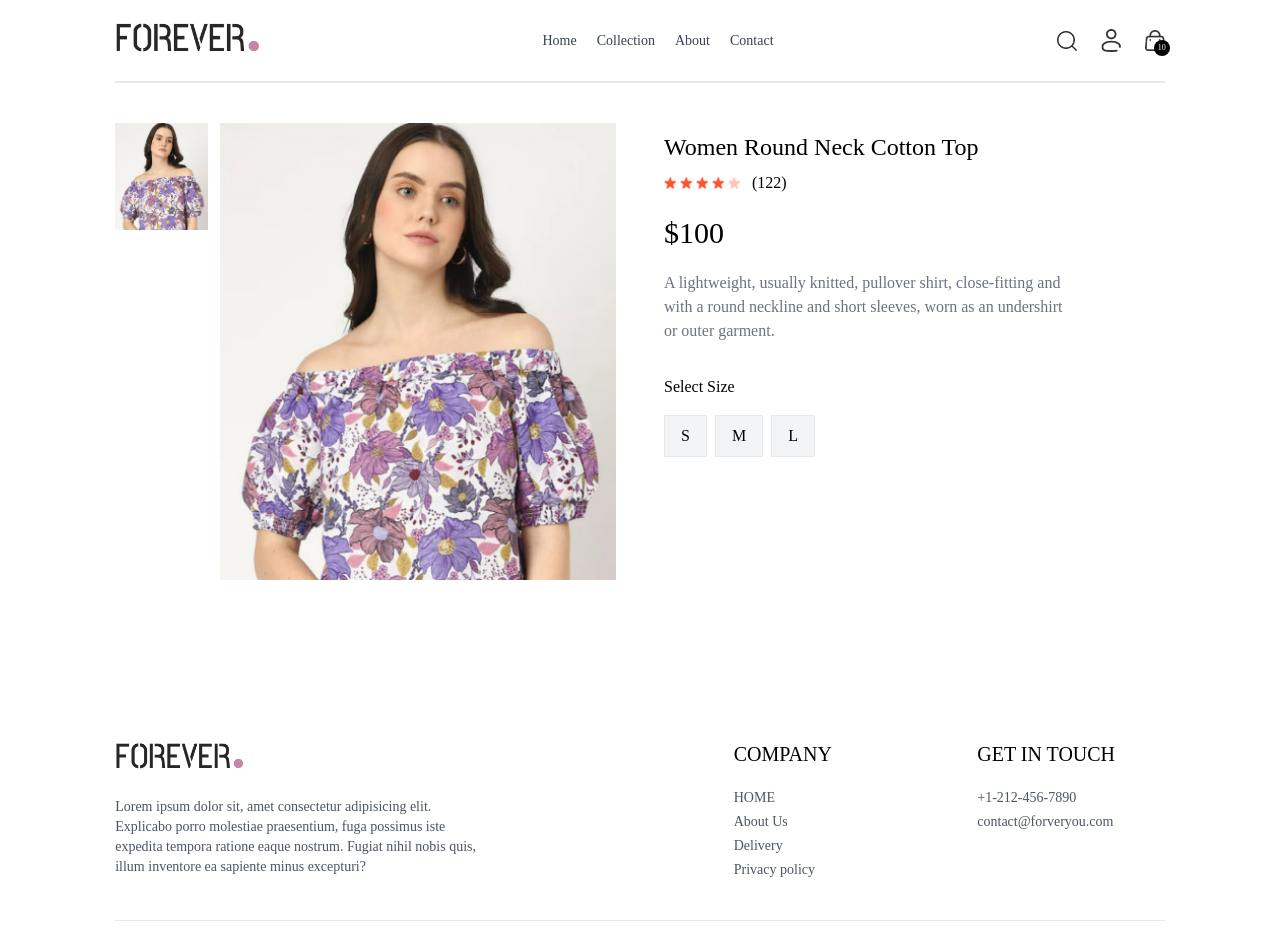
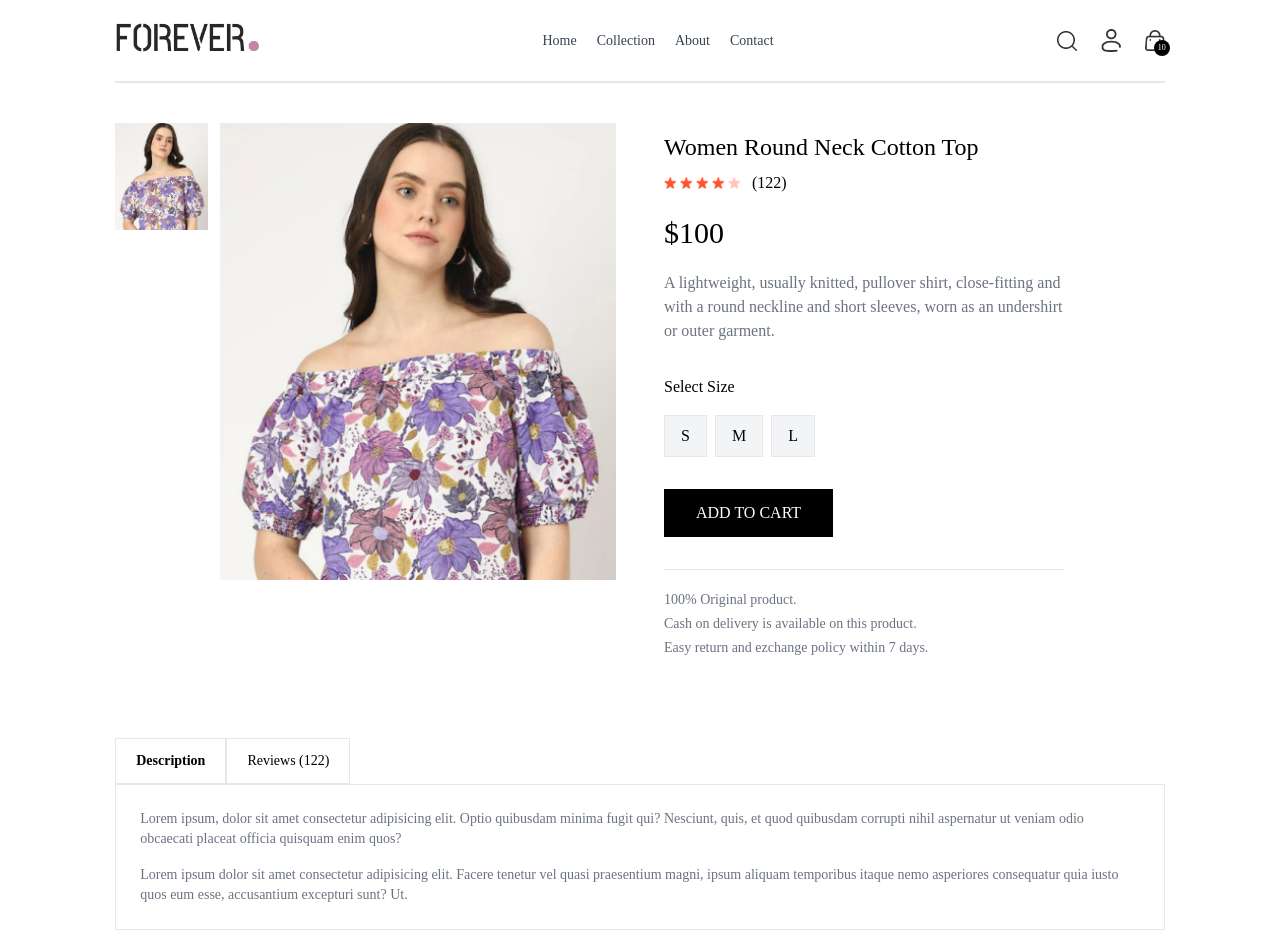
Before and after one commit to Huntercoding02/e-commerce, a React (Vite) app: page /product/aaaaa in a window 1280 px wide. Shown: the top 942 px of the page. Built offline with nearby package versions, Linux system fonts and the light colour scheme.

Commit message:
feat : add button and description

```diff
--- /dev/null
+++ b/src/components/RelatedProducts.jsx
@@ -0,0 +1,21 @@
+import React, { useContext, useEffect, useState } from 'react'
+import { ShopContext } from '../context/ShopCentext'
+
+const RelatedProducts = ({category,subCategory}) => {
+
+    const {products} = useContext(ShopContext)
+    const [related,setRelated] = useState([])
+
+    useEffect(()=>{
+        if(products.length >0){
+            let productsCopy = products.slice()
+
+            productsCopy = productsCopy.filter(((item)=>category === item.category))
+        }
+    },[products])
+  return (
+    <div>RelatedProducts</div>
+  )
+}
+
+export default RelatedProducts
--- a/src/pages/Product.jsx
+++ b/src/pages/Product.jsx
@@ -1,79 +1,112 @@
-import React, { useContext, useEffect, useState } from 'react'
-import { useParams } from 'react-router-dom'
-import { ShopContext } from '../context/ShopCentext'
-import { assets } from '../assets/assets'
+import React, { useContext, useEffect, useState } from "react";
+import { useParams } from "react-router-dom";
+import { ShopContext } from "../context/ShopCentext";
+import { assets } from "../assets/assets";
 
 const Product = () => {
+  const { productId } = useParams();
+  const { products, currency } = useContext(ShopContext);
+  const [productData, setProductData] = useState(false);
+  const [image, setImage] = useState("");
+  const [size, setSize] = useState("");
 
-  const {productId} = useParams()
-  const {products,currency} = useContext(ShopContext)
-  const [productData,setProductData] = useState(false)
-  const [image,setImage] = useState('')
-  const [size,setSize] = useState('')
-
-  const fetchProductData = async ()=>{
-
-    products.map((item)=>{
-      if(item._id === productId){
-        setProductData(item)
-        setImage(item.image[0])
+  const fetchProductData = async () => {
+    products.map((item) => {
+      if (item._id === productId) {
+        setProductData(item);
+        setImage(item.image[0]);
         console.log(item);
 
-        return null
+        return null;
       }
-    })
-  }
+    });
+  };
 
-
-  useEffect(()=>{
-    fetchProductData()
-  },[productId,products])
+  useEffect(() => {
+    fetchProductData();
+  }, [productId, products]);
 
   return productData ? (
-    <div className='border-t-2 pt-10 transition-opacity ease-in duration-500 opacity-100'>
+    <div className="border-t-2 pt-10 transition-opacity ease-in duration-500 opacity-100">
       {/*----------------- Product Data -------------------*/}
-      <div className='flex gap-12 sm:gap-12 flex-col sm:flex-row'>
-
+      <div className="flex gap-12 sm:gap-12 flex-col sm:flex-row">
         {/* -----------Product Image ---------------- */}
         {/* Product Image */}
-      <div className='flex-1 flex flex-col-reverse gap-3 sm:flex-row'>
-        <div className='flex sm:flex-col overflow-x-auto sm:overflow-y-scroll justify-between sm:justify-normal sm:w-[18.7%] w.full'>
-          {
-            productData.image.map((item,index)=>(
-              <img onClick={()=>setImage(item)} src={item} key={index} className='w-[24%] sm:w-full sm:mb-3 flex-shrink-0 cursor-pointer' alt="" />
-            ))
-          }
+        <div className="flex-1 flex flex-col-reverse gap-3 sm:flex-row">
+          <div className="flex sm:flex-col overflow-x-auto sm:overflow-y-scroll justify-between sm:justify-normal sm:w-[18.7%] w.full">
+            {productData.image.map((item, index) => (
+              <img
+                onClick={() => setImage(item)}
+                src={item}
+                key={index}
+                className="w-[24%] sm:w-full sm:mb-3 flex-shrink-0 cursor-pointer"
+                alt=""
+              />
+            ))}
           </div>
-        <div className='w-full sm:w-[80%]'>
-          <img  src={image} className='w-full h-auto' alt="" />
-
+          <div className="w-full sm:w-[80%]">
+            <img src={image} className="w-full h-auto" alt="" />
           </div>
         </div>
         {/* --------------- Product Info ----------------*/}
-      <div className='flex-1'>
-        <h1 className='font-medium text-2xl mt-2'>{productData.name}</h1>
-        <div className='flex items-center gap-1 mt-2'>
+        <div className="flex-1">
+          <h1 className="font-medium text-2xl mt-2">{productData.name}</h1>
+          <div className="flex items-center gap-1 mt-2">
             <img src={assets.star_icon} alt="" className="w-3 5" />
             <img src={assets.star_icon} alt="" className="w-3 5" />
             <img src={assets.star_icon} alt="" className="w-3 5" />
             <img src={assets.star_icon} alt="" className="w-3 5" />
             <img src={assets.star_dull_icon} alt="" className="w-3 5" />
-          <p className='pl-2'>(122)</p>
+            <p className="pl-2">(122)</p>
           </div>
-        <p className='mt-5 text-3xl font-medium'>{currency}{productData.price}</p>
-          <p className='mt-5 text-gray-500 md:w-4/5'>{productData.description}</p>
-          <div className='flex flex-col gap-4 my-8'>
+          <p className="mt-5 text-3xl font-medium">
+            {currency}
+            {productData.price}
+          </p>
+          <p className="mt-5 text-gray-500 md:w-4/5">
+            {productData.description}
+          </p>
+          <div className="flex flex-col gap-4 my-8">
             <p>Select Size</p>
-            <div className='flex gap-2'>
-              {productData.sizes.map((item,index)=>(
-                <button onClick={()=>setSize(item)} className={`border py-2 px-4 bg-gray-100 ${item === size}`} key={index}>{item}</button>
+            <div className="flex gap-2">
+              {productData.sizes.map((item, index) => (
+                <button
+                  onClick={() => setSize(item)}
+                  className={`border py-2 px-4 bg-gray-100 ${
+                    item === size ? "border-orange-500" : ""
+                  }`}
+                  key={index}
+                >
+                  {item}
+                </button>
               ))}
             </div>
           </div>
+          <button className="bg-black text-white px-8 py-3 active:bg-gray-700">ADD TO CART</button>
+        <hr className="mt-8 sm:w-4/5"/>
+        <div className="text-sm text-gray-500 mt-5 flex flex-col gap-1">
+          <p>100% Original product.</p>
+          <p>Cash on delivery is available on this product.</p>
+          <p>Easy return and ezchange policy within 7 days.</p>
         </div>
         </div>
       </div>
-  ) : <div className='opacity-0'></div>
-}
+      {/* -----------Description& Review Section----------------- */}
+      <div className="mt-20">
+        <div className="flex">
+          <b className="border px-5 py-3 text-sm">Description</b>
+          <p className="border px-5 py-3 text-sm">Reviews (122)</p>
+        </div>
+        <div className="flex flex-col gap-4 border px-6 py-6 text-sm text-gray-500">
+          <p>Lorem ipsum, dolor sit amet consectetur adipisicing elit. Optio quibusdam minima fugit qui? Nesciunt, quis, et quod quibusdam corrupti nihil aspernatur ut veniam odio obcaecati placeat officia quisquam enim quos?</p>
+          <p>Lorem ipsum dolor sit amet consectetur adipisicing elit. Facere tenetur vel quasi praesentium magni, ipsum aliquam temporibus itaque nemo asperiores consequatur quia iusto quos eum esse, accusantium excepturi sunt? Ut.</p>
+        </div>
+      </div>
+      {/* ---------display related products------------ */}
+    </div>
+  ) : (
+    <div className="opacity-0"></div>
+  );
+};
 
-export default Product
+export default Product;
```
Lines whose indentation alone changed are shown as unchanged.
